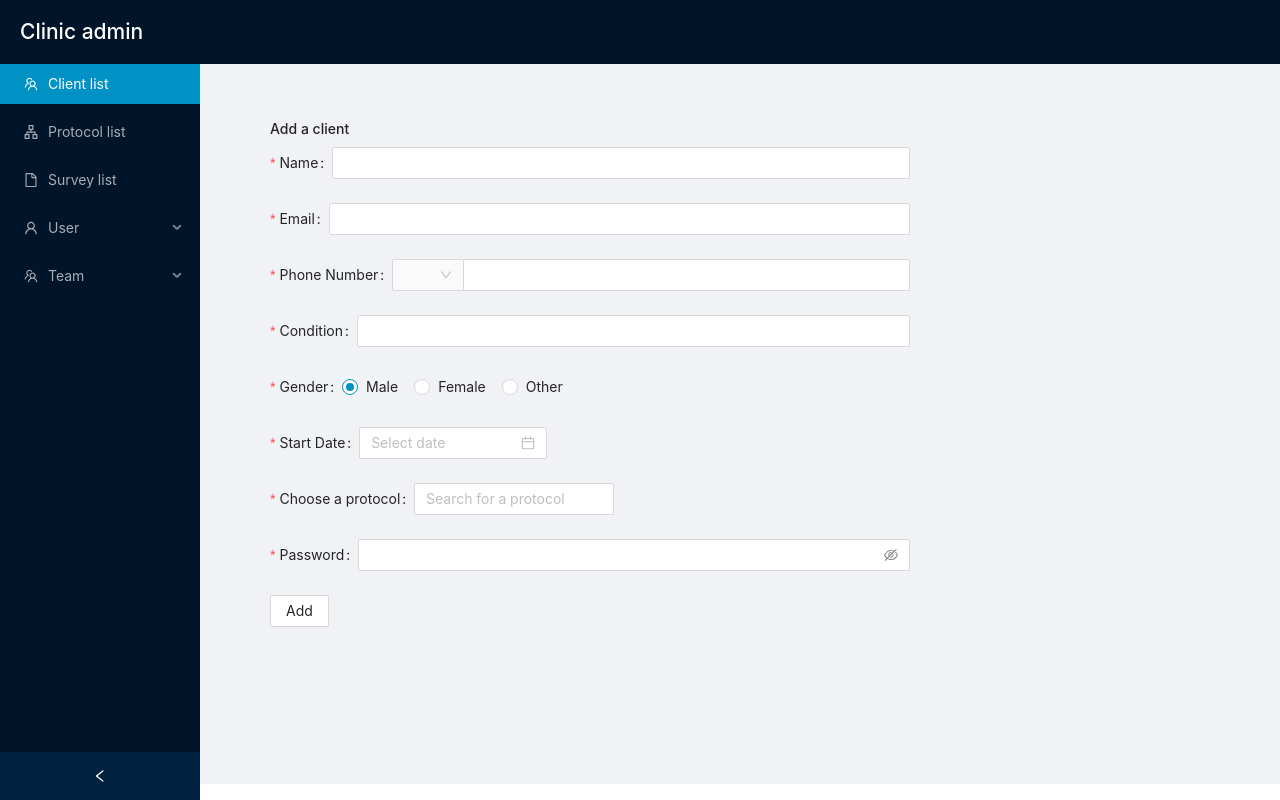
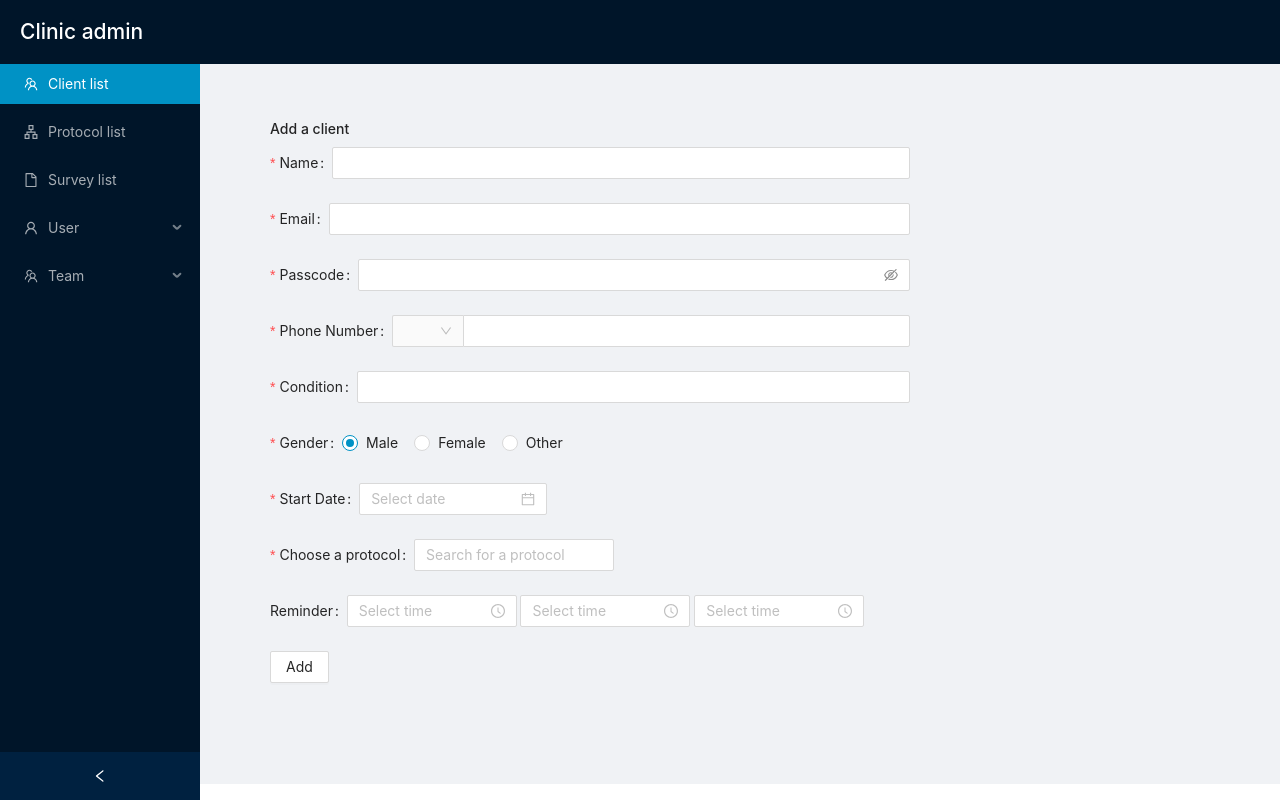
Before and after one commit to webahead14/clinic-admin, a React (Create React App) app: page /add/client in a window 1280 px wide. Built offline with nearby package versions, Linux system fonts and the light colour scheme.

Commit message:
reminder added

```diff
--- a/src/pages/AddClient/index.jsx
+++ b/src/pages/AddClient/index.jsx
@@ -1,11 +1,13 @@
 import style from "./style.module.css";
 import React, { useState } from "react";
 import Complete from "../../Complete";
+
 import {
   Form,
   Input,
   Radio,
   DatePicker,
+  TimePicker,
   InputNumber,
   Cascader,
   Select,
@@ -57,6 +59,7 @@ function AddClient(props) {
           {" "}
           <Input />
         </Form.Item>
+
         <Form.Item
           label="Email"
           name="email"
@@ -64,6 +67,15 @@ function AddClient(props) {
         >
           <Input />
         </Form.Item>
+
+        <Form.Item
+          label="Passcode"
+          name="password"
+          rules={[{ required: true, message: "Please choose a password!" }]}
+        >
+          <Input.Password />
+        </Form.Item>
+
         <Form.Item
           name="Phone"
           label="Phone Number"
@@ -108,12 +120,8 @@ function AddClient(props) {
           <Complete />
         </Form.Item>
 
-        <Form.Item
-          label="Password"
-          name="password"
-          rules={[{ required: true, message: "Please choose a password!" }]}
-        >
-          <Input.Password />
+        <Form.Item name="reminder" label="Reminder">
+          <TimePicker /> <TimePicker /> <TimePicker />
         </Form.Item>
 
         <Form.Item>
```
